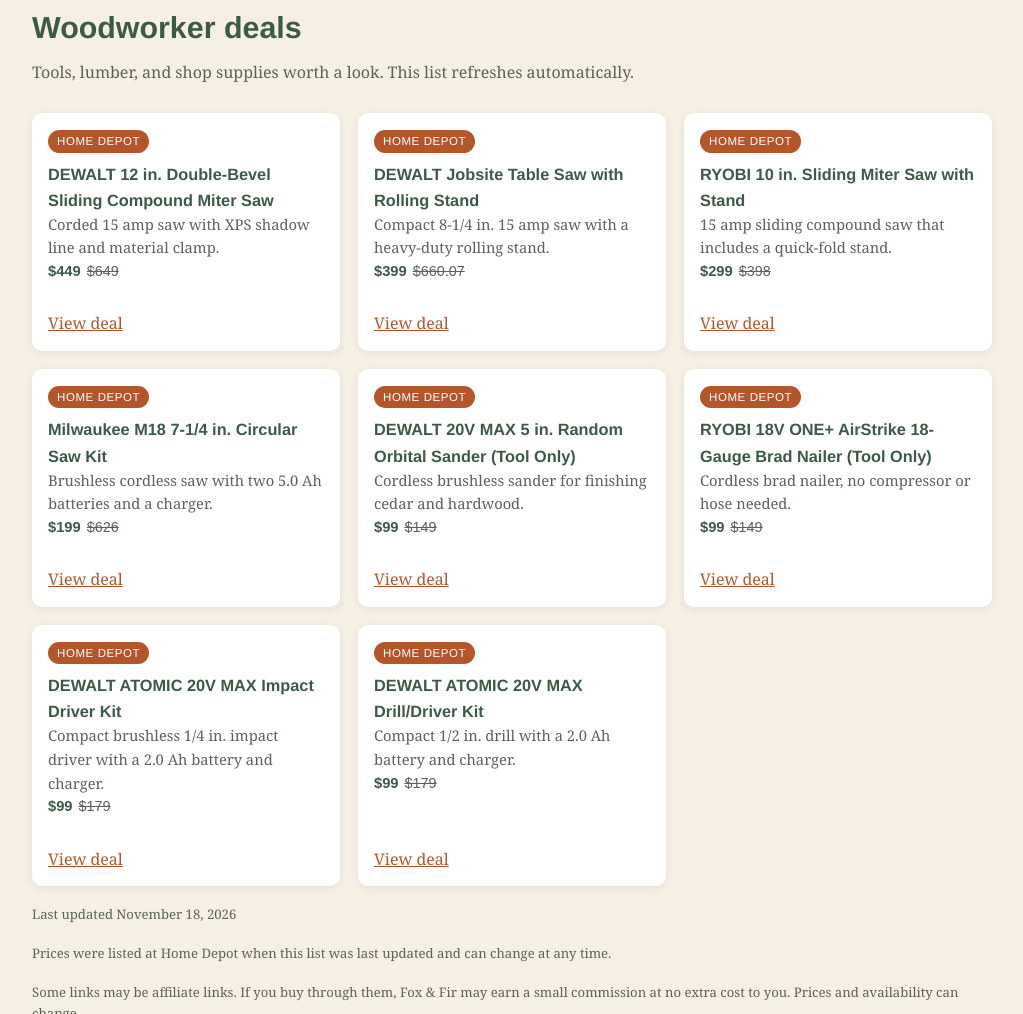
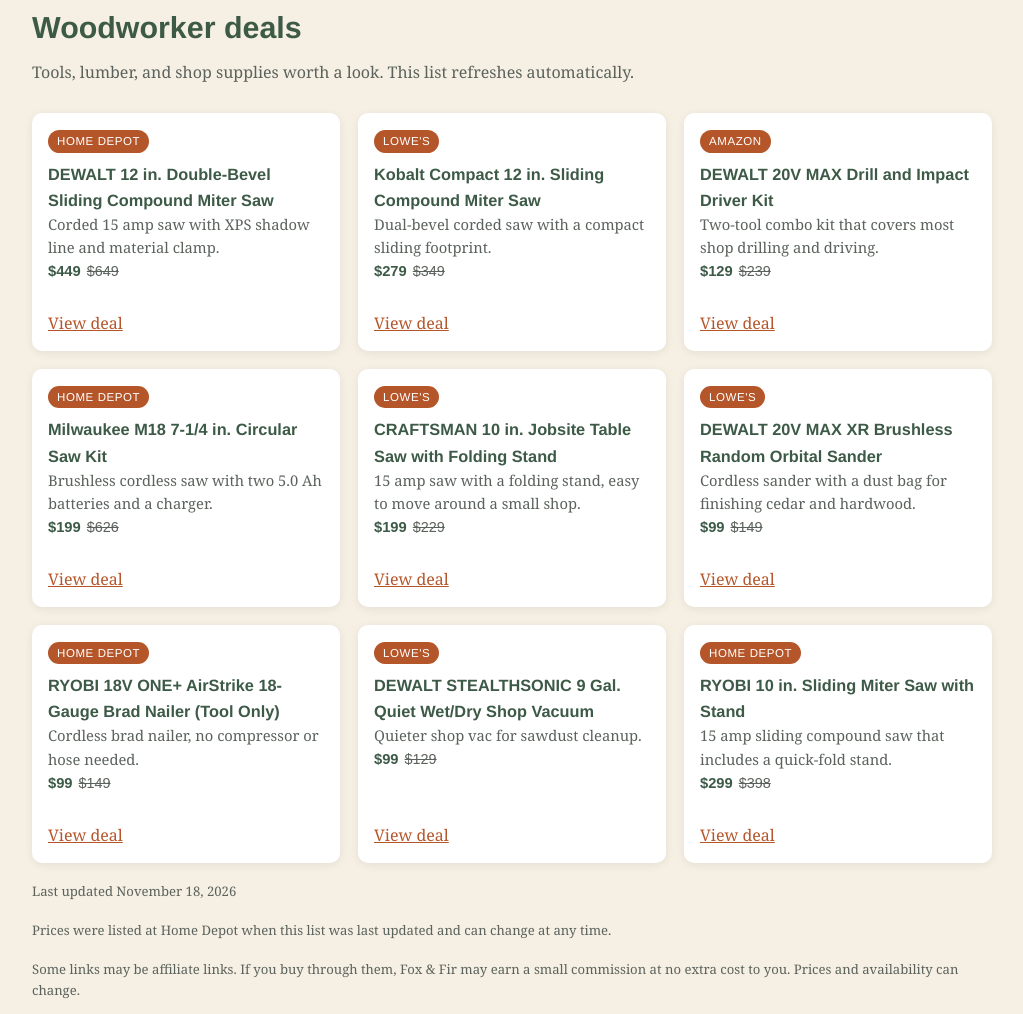
Before and after one commit to kdenny657/foxandfir, a plain HTML site: page index.html in a window 1280 px wide. Shown: the part 3855-4869 px from the top of the page, without its empty margins (128-1151 px from the left). Drawn offline with Linux system fonts and the light colour scheme.

Commit message:
Polish bio, add Lowe's and Amazon deals
Co-Authored-By: Claude Sonnet 5.5 <noreply@anthropic.com>
Claude-Session: https://claude.ai/code/session_01QjBWF1VhG457YubFbJTBds

```diff
--- a/deals.json
+++ b/deals.json
@@ -10,20 +10,20 @@
       "url": "https://www.homedepot.com/p/DEWALT-15-Amp-Corded-12-in-Double-Bevel-Sliding-Compound-Miter-Saw-with-XPS-technology-Blade-Wrench-and-Material-Clamp-DWS780/321488310"
     },
     {
-      "title": "DEWALT Jobsite Table Saw with Rolling Stand",
-      "store": "Home Depot",
-      "price": "$399",
-      "was": "$660.07",
-      "note": "Compact 8-1/4 in. 15 amp saw with a heavy-duty rolling stand.",
-      "url": "https://www.homedepot.com/p/DEWALT-15-Amp-Corded-8-1-4-in-Compact-Portable-Jobsite-Tablesaw-with-Heavy-Duty-Rolling-Stand-with-Quick-Connect-Brackets-DWE7485WW7440RS/326894573"
+      "title": "Kobalt Compact 12 in. Sliding Compound Miter Saw",
+      "store": "Lowe's",
+      "price": "$279",
+      "was": "$349",
+      "note": "Dual-bevel corded saw with a compact sliding footprint.",
+      "url": "https://www.lowes.com/pd/Kobalt-Compact-12-in-15-Amp-Dual-Bevel-Sliding-Compound-Corded-Miter-Saw/5013555733"
     },
     {
-      "title": "RYOBI 10 in. Sliding Miter Saw with Stand",
-      "store": "Home Depot",
-      "price": "$299",
-      "was": "$398",
-      "note": "15 amp sliding compound saw that includes a quick-fold stand.",
-      "url": "https://www.homedepot.com/p/RYOBI-15-Amp-10-in-Corded-Sliding-Compound-Miter-Saw-and-Universal-Miter-Saw-QUICKSTAND-TSS103-A18MS01G/313307258"
+      "title": "DEWALT 20V MAX Drill and Impact Driver Kit",
+      "store": "Amazon",
+      "price": "$129",
+      "was": "$239",
+      "note": "Two-tool combo kit that covers most shop drilling and driving.",
+      "url": "https://www.amazon.com/dp/B00IJ0ALYS"
     },
     {
       "title": "Milwaukee M18 7-1/4 in. Circular Saw Kit",
@@ -34,12 +34,20 @@
       "url": "https://www.homedepot.com/p/Milwaukee-M18-18V-Lithium-Ion-Brushless-Cordless-7-1-4-in-Circular-Saw-w-2-5-0-Ah-Batteries-Charger-2631-20-48-59-1852B/343492535"
     },
     {
-      "title": "DEWALT 20V MAX 5 in. Random Orbital Sander (Tool Only)",
-      "store": "Home Depot",
+      "title": "CRAFTSMAN 10 in. Jobsite Table Saw with Folding Stand",
+      "store": "Lowe's",
+      "price": "$199",
+      "was": "$229",
+      "note": "15 amp saw with a folding stand, easy to move around a small shop.",
+      "url": "https://www.lowes.com/pd/CRAFTSMAN-10-in-Carbide-Tipped-Blade-15-Amp-Table-Saw/1001071462"
+    },
+    {
+      "title": "DEWALT 20V MAX XR Brushless Random Orbital Sander",
+      "store": "Lowe's",
       "price": "$99",
       "was": "$149",
-      "note": "Cordless brushless sander for finishing cedar and hardwood.",
-      "url": "https://www.homedepot.com/p/DEWALT-20V-MAX-XR-Cordless-Brushless-5-in-Random-Orbital-Sander-Tool-Only-DCW210B/305585327"
+      "note": "Cordless sander with a dust bag for finishing cedar and hardwood.",
+      "url": "https://www.lowes.com/pd/DEWALT-20-Volt-Brushless-Random-Orbital-Sander-with-Bag/1000601423"
     },
     {
       "title": "RYOBI 18V ONE+ AirStrike 18-Gauge Brad Nailer (Tool Only)",
@@ -50,20 +58,20 @@
       "url": "https://www.homedepot.com/p/RYOBI-ONE-18V-18-Gauge-Cordless-AirStrike-Brad-Nailer-Tool-Only-P321/315855110"
     },
     {
-      "title": "DEWALT ATOMIC 20V MAX Impact Driver Kit",
-      "store": "Home Depot",
+      "title": "DEWALT STEALTHSONIC 9 Gal. Quiet Wet/Dry Shop Vacuum",
+      "store": "Lowe's",
       "price": "$99",
-      "was": "$179",
-      "note": "Compact brushless 1/4 in. impact driver with a 2.0 Ah battery and charger.",
-      "url": "https://www.homedepot.com/p/DEWALT-Atomic-20V-Max-Lithium-Ion-Brushless-Cordless-Compact-1-4-in-Impact-Driver-Kit-with-2-0Ah-Battery-and-Charger-DCF809D1/315994093"
+      "was": "$129",
+      "note": "Quieter shop vac for sawdust cleanup.",
+      "url": "https://www.lowes.com/pd/DEWALT-Stealthsonic-Quiet-9-Gallons-5-HP-Corded-Wet-Dry-Shop-Vacuum-with-Accessories-Included/5013926557"
     },
     {
-      "title": "DEWALT ATOMIC 20V MAX Drill/Driver Kit",
+      "title": "RYOBI 10 in. Sliding Miter Saw with Stand",
       "store": "Home Depot",
-      "price": "$99",
-      "was": "$179",
-      "note": "Compact 1/2 in. drill with a 2.0 Ah battery and charger.",
-      "url": "https://www.homedepot.com/p/DEWALT-Atomic-20V-Lithium-Ion-Cordless-Compact-1-2-in-Drill-Driver-Kit-with-2-0Ah-Battery-and-Charger-DCD794D1/322138372"
+      "price": "$299",
+      "was": "$398",
+      "note": "15 amp sliding compound saw that includes a quick-fold stand.",
+      "url": "https://www.homedepot.com/p/RYOBI-15-Amp-10-in-Corded-Sliding-Compound-Miter-Saw-and-Universal-Miter-Saw-QUICKSTAND-TSS103-A18MS01G/313307258"
     }
   ]
 }
--- a/index.html
+++ b/index.html
@@ -83,9 +83,9 @@ footer{background:var(--fir);color:var(--sand);text-align:center;padding:28px 20
   <img src="images/kevin-shop.jpg" alt="Kevin cutting cedar on a miter saw in the Fox &amp; Fir shop" style="width:100%;border-radius:10px;box-shadow:0 2px 10px rgba(0,0,0,.12)">
   <div>
     <h2>Meet the maker</h2>
-    <p>Hi, I'm Kevin. Fox &amp; Fir Woodworks began as a hobby in my garage in Lawrenceville, Georgia and grew into a small business because I couldn't stop building.</p>
-    <p style="margin-top:12px">It's a one-man shop, and my wife Rachel pitches in when she can. Every planter and tray is designed, cut, and assembled by hand, with attention to the details you'll see every day.</p>
-    <p style="margin-top:12px">Have a custom size or idea in mind? Send me a note below.</p>
+    <p>Hi, I'm Kevin, the maker behind Fox &amp; Fir. I'm a self-taught woodworker, and what started in my two-car garage in Lawrenceville has grown into a small shop building custom cedar planters, patio furniture, tables, and display pieces.</p>
+    <p style="margin-top:12px">Everything is designed, cut, and assembled by hand in a one-man shop, with my wife, Rachel, pitching in when she can. I build with rot-resistant cedar and solid hardwoods, and I size each piece to fit your space instead of the other way around.</p>
+    <p style="margin-top:12px">I'm also drawing up step-by-step build plans so you can make your own. Have a custom idea in mind? Send me a note below.</p>
     <p style="margin-top:16px"><a class="btn" href="#contact" style="margin-left:0">Request a quote</a></p>
   </div>
 </div></section>
```
